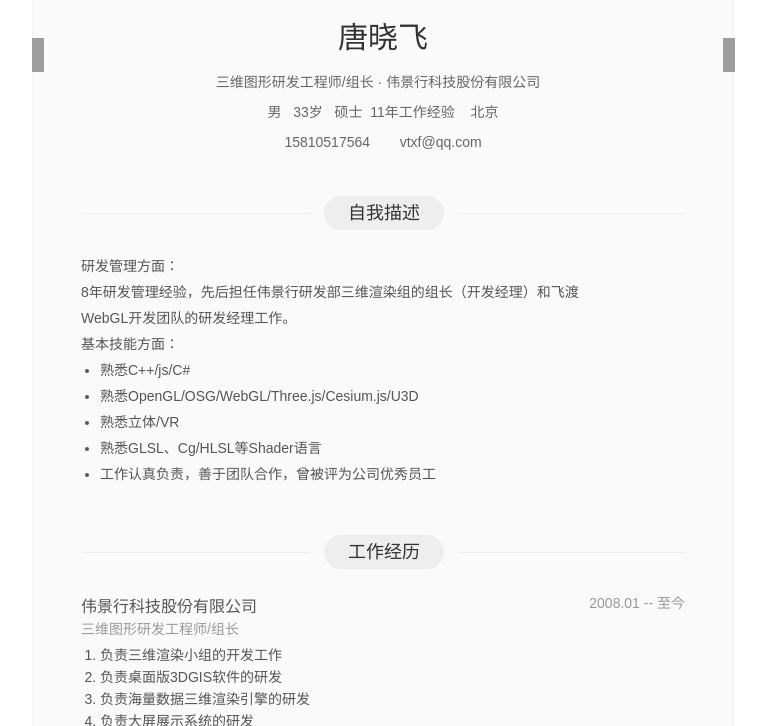
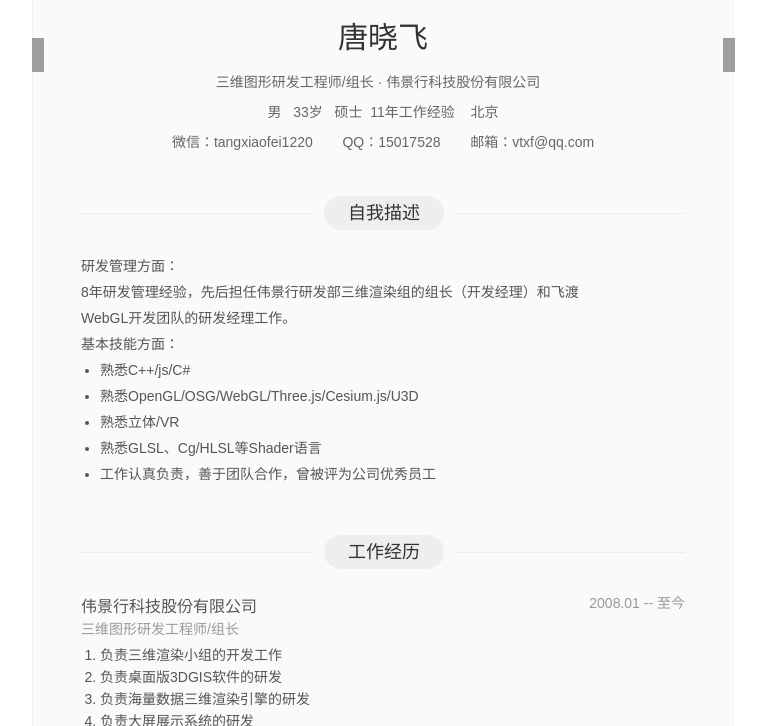
Before and after one commit to vtxf/czm6, a Jekyll site: the page t/18/resume/txf-resume.html, which Jekyll copies as it is, in a window 1280 px wide and 900 px high, cut to the strip 174-900 px from the top of the window. Shown: the whole strip, without its empty margins (257-1023 px from the left). Built offline with Jekyll 4.4.1, drawn with Linux system fonts in a browser that asks for light colours; grey boxes are pictures that could not be loaded.

Commit message:
修改以下简历上的电话号码

```diff
--- a/t/18/resume/txf-resume.html
+++ b/t/18/resume/txf-resume.html
@@ -390,8 +390,9 @@
 							<span>&nbsp;&nbsp;&nbsp;北京</span>
 						</div>
 						<div class="info_b">
-							<span class="mobile"><i></i>15810517564</span>&nbsp;&nbsp;
-							<span class="email"><i></i>vtxf@qq.com</span>
+							<span class="mobile"><i></i>微信：tangxiaofei1220</span>&nbsp;&nbsp;
+							<span class="mobile"><i></i>QQ：15017528</span>&nbsp;&nbsp;
+							<span class="email"><i></i>邮箱：vtxf@qq.com</span>
 						</div>
 					</div>
 				</div>
```
